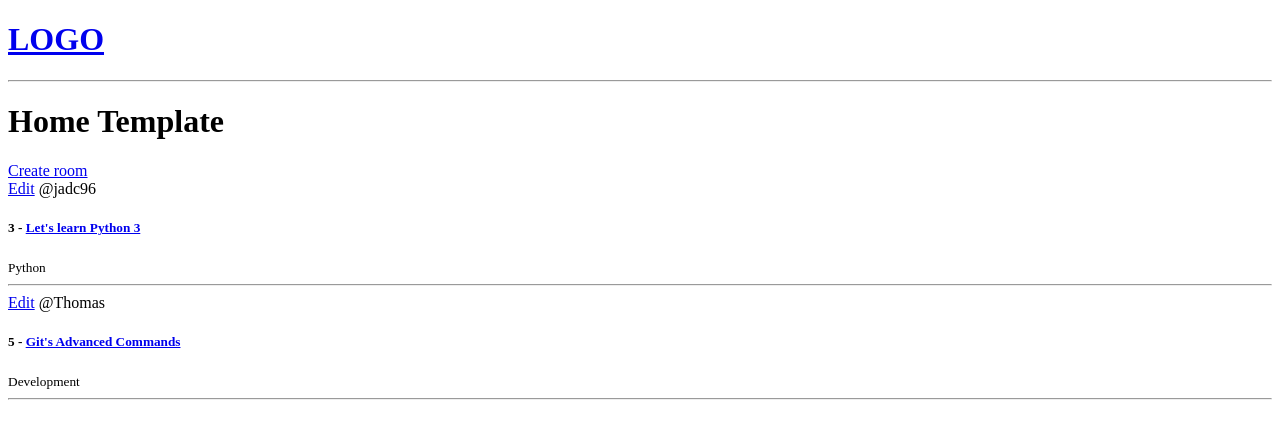
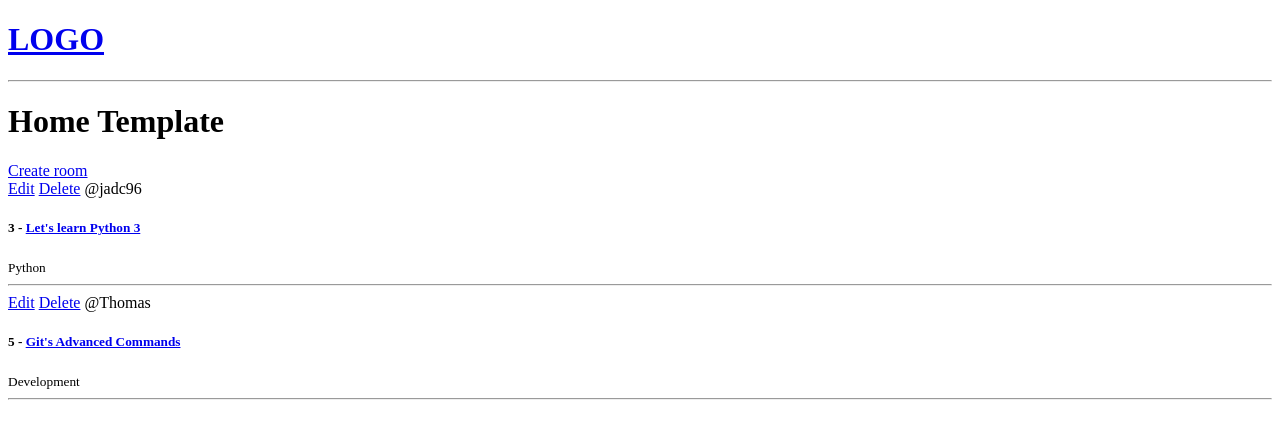
Before and after one commit to jadc96/studybud, a Django app: page / in a window 1280 px wide. Shown: the top 439 px of the page. Run offline with Django 4.2, Linux system fonts and the light colour scheme; data comes from the database, SQL or seed files in the repository; both versions use the stored data as it was after the commit.

Commit message:
delete operation on room

```diff
--- a/base/templates/base/home.html
+++ b/base/templates/base/home.html
@@ -10,6 +10,7 @@
     {% for room in rooms %}
       <div>
         <a href="{% url 'update-room' room.id %}">Edit</a>
+        <a href="{% url 'delete-room' room.id %}">Delete</a>
         <span>@{{ room.host.username }}</span>
         <h5>{{ room.id }} - <a href="{% url 'room' room.id %}">{{ room.name }}</a></h5>
         <small>{{room.topic.name}}</small>
--- a/base/urls.py
+++ b/base/urls.py
@@ -7,4 +7,5 @@ urlpatterns = [
     path('room/<str:pk>/', views.room, name='room'),
     path('create-room/', views.createRoom, name='create-room'),
     path('update-room/<str:pk>/', views.updateRoom, name='update-room'),
+    path('delete-room/<str:pk>/', views.deleteRoom, name='delete-room'),
 ]
--- a/base/views.py
+++ b/base/views.py
@@ -35,3 +35,10 @@ def updateRoom(request, pk):
 
     context = {'form': form}
     return render(request, 'base/room_form.html', context)
+
+def deleteRoom(request, pk):
+    room = Room.objects.get(id=pk)
+    if request.method == 'POST':
+        room.delete()
+        return redirect('home')
+    return render(request, 'base/delete.html', {'obj':room})
```
Also changed, not shown: base/templates/base/delete.html (added, +13 -0 lines), db.sqlite3.
